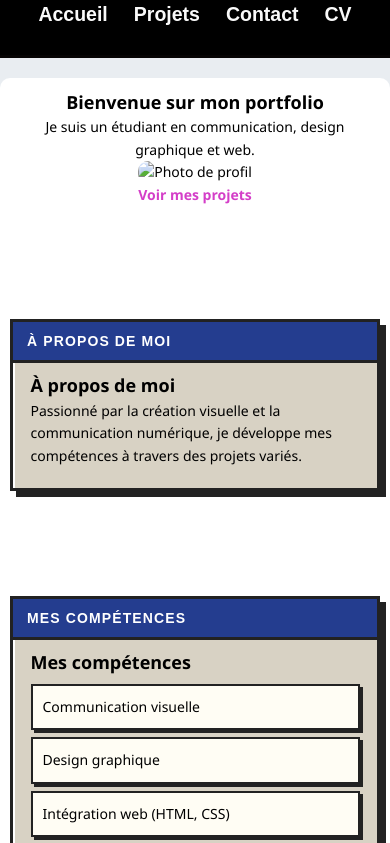
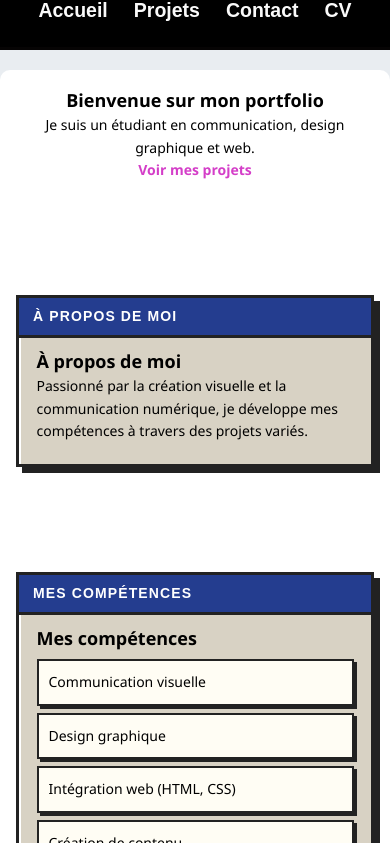
Before and after one commit to felixdeust/PortF-lix, a plain HTML site: page index.html in a window 390 px wide. Shown: the part 145-988 px from the top of the page. Drawn offline with Linux system fonts and the light colour scheme; a web font is replaced by a local one.

Commit message:
Moification

```diff
--- a/index.html
+++ b/index.html
@@ -37,7 +37,6 @@
         <section id="accueil">
             <h2>Bienvenue sur mon portfolio</h2>
             <p>Je suis un étudiant en communication, design graphique et web.</p>
-            <img src="images/photo-profil.jpg" alt="Photo de profil" width="200">
             <p><a href="projets.html">Voir mes projets</a></p>
         </section>
 
@@ -59,16 +58,12 @@
                 <li>Intégration web (HTML, CSS)</li>
                 <li>Création de contenu</li>
             </ul>
-        </section>
-
-        <!-- Section 4 : Projets récents -->
-
 
     </main>
 
     <!-- PIED DE PAGE -->
     <footer>
-        <p>&copy; 2026 Mon Portfolio. Tous droits réservés.</p>
+        <p> &copy; 2026 Mon Portfolio. Tous droits réservés.</p>
         <section id="contact-rapide">
             <h2>Me contacter</h2>
             <p>Une idée, un projet ? Écrivez-moi :</p>
@@ -76,7 +71,7 @@
         </section>
         <ul>
             <li><img src="images/linkedin-brands-solid.png" width="20"></li>
-            <li><a href="https://www.linkedin.com/in/félix-mabesoone-7b2b2b2b2/" target="_blank" rel="noopener noreferrer">LinkedIn</a></li>
+            <li><a href="https://www.linkedin.com/in/f%C3%A9lix-mabesoone-14587b406/" target="_blank" rel="noopener noreferrer">LinkedIn</a></li>
             <li><a href="https://www.instagram.com/fefew_11/" target="_blank" rel="noopener noreferrer">Instagram</a></li>
         </ul>
     </footer>
--- a/style.css
+++ b/style.css
@@ -1,69 +1,75 @@
+:root {
+  --cyan: #00aeef;
+  --bleu: #4a7ec2;
+  --texte: #000;
+  --fond: #fff;
+  --police: "Gantari", "Segoe UI", Helvetica, Arial, sans-serif;
+}
+
 * {
   box-sizing: border-box;
+  margin: 0;
+  padding: 0;
 }
 
-html,
-body {
+html {
   width: 100%;
   max-width: 100%;
   overflow-x: clip;
-}
-
-html {
   overscroll-behavior-x: none;
   font-size: clamp(14px, 1.2vw, 18px);
+  scroll-padding-top: 1rem;
 }
 
 body {
-  margin: 0;
-
+  min-height: 100vh;
+  width: 100%;
+  max-width: 100%;
+  overflow-x: clip;
+  font-family: var(--police);
+  color: var(--texte);
+  background: #e9edf1;
+  line-height: 1.35;
 }
 
-@media (max-width: 768px) {
-  .ma-colonne {
-    width: 100%;
-    flex-direction: column;
+ul,
+ol {
+  list-style: none;
 }
 
-  header,
-  main {
-    padding: 16px;
+a {
+  color: inherit;
+  text-decoration: none;
 }
 
-  header nav ul {
-    flex-wrap: wrap;
-    padding: 16px 0;
-    gap: 12px;
+a:hover,
+a:focus-visible {
+  text-decoration: underline;
 }
 
-  header nav ul li a {
-    font-size: clamp(18px, 5vw, 33px);
-
-  }
-}
 header {
   position: relative;
   isolation: isolate;
+  width: 100%;
   overflow: hidden;
-  background-color: #000000;
-  border-bottom: 3px solid hsl(0, 27%, 2%);
-  color: #ffffff;
-  font-family: "monsterific-bb", sans-serif;
-  font-weight: 400;
-  font-style: normal;
-  width: 100%;
-  padding: 20px;
-  text-align: center;
   display: flex;
   flex-direction: column;
   align-items: center;
   gap: 0.5rem;
+  padding: 20px;
+  border-bottom: 3px solid hsl(0, 27%, 2%);
+  background: #000;
+  color: #fff;
+  text-align: center;
+  font-family: "monsterific-bb", sans-serif;
+  font-weight: 400;
+  font-style: normal;
 }
 
 h1 {
+  width: 100%;
+  margin: 0;
   font-size: clamp(2.5rem, 15vw, 18.75rem);
-  margin: 0;
-  width: 100%;
   line-height: 0.9;
 }
 
@@ -72,20 +78,16 @@ header nav {
 }
 
 header nav ul {
-  list-style-type: none;
-  text-decoration: none;
+  display: flex;
+  flex-wrap: wrap;
+  align-items: center;
+  justify-content: center;
+  gap: clamp(12px, 3vw, 40px);
   color: #fafafa;
   font-family: "superpop-variable", sans-serif;
-  font-variation-settings: "wght" 200;
   font-size: clamp(1.125rem, 2.5vw, 2.5rem);
   font-weight: bold;
-  margin: 0;
-  padding: 0;
-  display: flex;
-  justify-content: center;
-  align-items: center;
-  flex-wrap: wrap;
-  gap: clamp(12px, 3vw, 40px);
+  font-variation-settings: "wght" 200;
 }
 
 header nav ul li a {
@@ -96,26 +98,20 @@ header nav ul li a {
 
 header nav ul li a:hover {
   transform: rotate(5deg);
-  background-color: #243d8f;
+  background: #243d8f;
+}
 
-  ;
-}
-body {
-  min-height: 100vh;
-  background-color: #fffdff;
-  color: #000000;
-}
 main {
+  max-width: 100%;
+  margin-top: 20px;
+  padding: 10px;
   display: flex;
   flex-wrap: wrap;
+  align-items: flex-start;
   justify-content: center;
-  align-items: flex-start;
   gap: 2rem;
-  padding: 10px;
-  background-color : #ffffff;
   border-radius: 10px;
-  margin-top: 20px;
-  max-width: 100%;
+  background: #fff;
   font-size: clamp(1rem, 1.25vw, 1.125rem);
   line-height: 1.6;
 }
@@ -127,46 +123,27 @@ main section {
 }
 
 main li {
-  background-color: #a7a7a7;
-  border-radius: 0px;
   padding: 10px;
+  border-radius: 0;
+  background: #a7a7a7;
 }
 
-/* Fenêtre rétro pour la section « Mes compétences » */
-main section#competence,
-main section#competences,
-main section#mes-competences,
-main section.competence,
-main section.competences {
-  flex: 1 1 calc(50% - 2rem);
-  position: relative;
-  max-width: 900px;
-  margin: 2.5rem 0 3rem;
-  padding: 3.5rem 1.25rem 1.5rem;
-  background: #d8d2c4;
-  border: 3px solid #222;
-  box-shadow: 6px 6px 0 #222, inset 2px 2px 0 #fff;
-  text-align: left;
+main h2 {
+  margin-right: 0;
+  font-size: clamp(18px, 3vw, 33px);
 }
 
-/* Fenêtre rétro pour la section « À propos de moi » */
-main section#apropos,
-main section#a-propos,
-main section#about,
-main section.apropos,
-main section.a-propos {
-  flex: 1 1 calc(50% - 2rem);
-  position: relative;
-  max-width: 900px;
-  margin: 2.5rem 0 3rem;
-  padding: 3.5rem 1.25rem 1.5rem;
-  background: #d8d2c4;
-  border: 3px solid #222;
-  box-shadow: 6px 6px 0 #222, inset 2px 2px 0 #fff;
-  text-align: left;
+main img {
+  max-width: 100%;
+  height: auto;
+  border-radius: 10px;
 }
 
-@media (max-width: 768px) {
+main a {
+  color: #d43ec8;
+  font-weight: bold;
+}
+
 main section#competence,
 main section#competences,
 main section#mes-competences,
@@ -177,8 +154,38 @@ main section.a-propos {
 main section#about,
 main section.apropos,
 main section.a-propos {
-    flex-basis: 100%;
+  position: relative;
+  flex: 1 1 calc(50% - 2rem);
+  max-width: 900px;
+  margin: 2.5rem 0 3rem;
+  padding: 3.5rem 1.25rem 1.5rem;
+  border: 3px solid #222;
+  background: #d8d2c4;
+  box-shadow: 6px 6px 0 #222, inset 2px 2px 0 #fff;
+  text-align: left;
 }
+
+main section#apropos::before,
+main section#a-propos::before,
+main section#about::before,
+main section.apropos::before,
+main section.a-propos::before,
+main section#competence::before,
+main section#competences::before,
+main section#mes-competences::before,
+main section.competence::before,
+main section.competences::before {
+  position: absolute;
+  inset: 0 0 auto;
+  padding: 0.55rem 1rem;
+  border-bottom: 3px solid #222;
+  background: #243d8f;
+  color: #fff;
+  font-family: "superpop-variable", sans-serif;
+  font-size: 1rem;
+  font-weight: bold;
+  letter-spacing: 0.08em;
+  text-align: left;
 }
 
 main section#apropos::before,
@@ -187,17 +194,6 @@ main section#about::before,
 main section.apropos::before,
 main section.a-propos::before {
   content: "À PROPOS DE MOI";
-  position: absolute;
-  inset: 0 0 auto;
-  padding: 0.55rem 1rem;
-  background: #243d8f;
-  border-bottom: 3px solid #222;
-  color: #fff;
-  font-family: "superpop-variable", sans-serif;
-  font-size: 1rem;
-  font-weight: bold;
-  letter-spacing: 0.08em;
-  text-align: left;
 }
 
 main section#competence::before,
@@ -206,17 +202,6 @@ main section#mes-competences::before,
 main section.competence::before,
 main section.competences::before {
   content: "MES COMPÉTENCES";
-  position: absolute;
-  inset: 0 0 auto;
-  padding: 0.55rem 1rem;
-  background: #243d8f;
-  border-bottom: 3px solid #222;
-  color: #fff;
-  font-family: "superpop-variable", sans-serif;
-  font-size: 1rem;
-  font-weight: bold;
-  letter-spacing: 0.08em;
-  text-align: left;
 }
 
 main section#competence li,
@@ -225,73 +210,60 @@ main section#mes-competences li,
 main section.competence li,
 main section.competences li {
   margin: 0.5rem 0;
+  border: 2px solid #222;
   background: #fffdf4;
-  border: 2px solid #222;
   box-shadow: 3px 3px 0 #222;
 }
 
-
-
-main h2 {
-  font-size: clamp(18px, 3vw, 33px);
-  margin-right: 0;
+@media (max-width: 768px) {
+  header,
+  main {
+    padding: 16px;
   }
 
-main img {
-  max-width: 100%;
-  height: auto;
-  border-radius: 10px;
+  header nav ul {
+    gap: 12px;
   }
 
-main a {
-  text-decoration: none;
-  color: #d43ec8;
-  font-weight: bold;
+  header nav ul li a {
+    font-size: clamp(18px, 5vw, 33px);
   }
 
-
-:root {
-  --cyan: #00aeef;
-  --bleu: #4a7ec2;
-  --texte: #000;
-  --fond: #fff;
-  --police: "Gantari", "Segoe UI", Helvetica, Arial, sans-serif;
+  .ma-colonne,
+  main section#competence,
+  main section#competences,
+  main section#mes-competences,
+  main section.competence,
+  main section.competences,
+  main section#apropos,
+  main section#a-propos,
+  main section#about,
+  main section.apropos,
+  main section.a-propos {
+    width: 100%;
+    flex-basis: 100%;
   }
 
-* { box-sizing: border-box; margin: 0; padding: 0; }
-
-html { scroll-padding-top: 1rem; }
-
-body {
-  font-family: var(--police);
-  color: var(--texte);
-  background: #e9edf1;
-  line-height: 1.35;
+  .ma-colonne {
+    flex-direction: column;
+  }
 }
 
-ul, ol { list-style: none; }
-a { color: inherit; text-decoration: none; }
-a:hover, a:focus-visible { text-decoration: underline; }
-
-
 footer {
-  section[id="contact-rapide"] {
-    margin-bottom: 5px;
-    margin-top: 5px;
+  padding: 10px;
+  background: #000;
+  color: #fff;
   text-align: center;
-
-
-  }
-  background-color: #000000;
-  color: #ffffff;
-  text-align: center;
-  padding: 10px;
-  font-family: "superpop-variable",   sans-serif;
+  font-family: "superpop-variable", sans-serif;
   font-variation-settings: "wght" 200;
 }
 
+footer section[id="contact-rapide"] {
+  margin: 5px 0;
+  text-align: center;
+}
+
 footer img {
+  margin-right: 10px;
   vertical-align: middle;
-  margin-right: 10px;
-
 }
--- a/style2.css
+++ b/style2.css
@@ -1,23 +1,139 @@
 
  * {
   box-sizing: border-box;
+  margin: 0;
+  padding: 0;
+}
+
+:root {
+  --police: "Gantari", "Segoe UI", Helvetica, Arial, sans-serif;
 }
 
 html,
 body {
   width: 100%;
   max-width: 100%;
-  overflow-x: clip;
 }
 
 html {
+  overflow-x: clip;
   overscroll-behavior-x: none;
+  scroll-padding-top: 1rem;
   font-size: clamp(14px, 1.2vw, 18px);
 }
 
 body {
-  margin: 0;
+  min-height: 100vh;
+  overflow-x: clip;
+  background: #000;
+  color: #000;
+  font-family: var(--police);
+  line-height: 1.35;
+}
 
+ul,
+ol {
+  list-style: none;
+}
+
+a {
+  color: inherit;
+  text-decoration: none;
+}
+
+header {
+  position: relative;
+  isolation: isolate;
+  width: 100%;
+  overflow: hidden;
+  display: flex;
+  flex-direction: column;
+  align-items: center;
+  gap: 0.5rem;
+  padding: 20px;
+  border-bottom: 3px solid hsl(0, 27%, 2%);
+  background: #000;
+  color: #fff;
+  font-family: "monsterific-bb", sans-serif;
+  font-style: normal;
+  font-weight: 400;
+  text-align: center;
+}
+
+h1 {
+  width: 100%;
+  font-size: clamp(2.5rem, 15vw, 18.75rem);
+  line-height: 0.9;
+}
+
+header nav {
+  width: 100%;
+}
+
+header nav ul {
+  display: flex;
+  justify-content: center;
+  align-items: center;
+  flex-wrap: wrap;
+  gap: clamp(12px, 3vw, 40px);
+  color: #fafafa;
+  font-family: "superpop-variable", sans-serif;
+  font-size: clamp(1.125rem, 2.5vw, 2.5rem);
+  font-variation-settings: "wght" 200;
+  font-weight: bold;
+}
+
+header nav ul li a {
+  display: inline-block;
+  padding: 7px;
+  transition: transform 0.3s ease;
+}
+
+header nav ul li a:hover {
+  border: 2px solid #000;
+  background: #243d8f;
+  transform: rotate(5deg);
+}
+
+main {
+  max-width: 100%;
+  margin-top: 20px;
+  display: flex;
+  flex-wrap: wrap;
+  justify-content: center;
+  align-items: flex-start;
+  gap: 2rem;
+  padding: 10px;
+  border-radius: 10px;
+  background: #fff;
+  font-size: clamp(1rem, 1.25vw, 1.125rem);
+  line-height: 1.6;
+}
+
+main section {
+  width: 100%;
+  margin-bottom: 50px;
+  text-align: center;
+}
+
+main h2 {
+  font-size: clamp(16px, 2.2vw, 24px);
+}
+
+main img {
+  max-width: 100%;
+  height: auto;
+  border-radius: 10px;
+}
+
+main a {
+  color: #d43ec8;
+  font-weight: bold;
+}
+
+main a:hover,
+main a:focus-visible {
+  text-decoration: underline;
 }
 
 @media (max-width: 768px) {
@@ -32,141 +148,10 @@ body {
   }
 
   header nav ul {
-    flex-wrap: wrap;
-    padding: 16px 0;
     gap: 12px;
   }
 
   header nav ul li a {
     font-size: clamp(18px, 5vw, 33px);
-
   }
 }
-header {
-  position: relative;
-  isolation: isolate;
-  overflow: hidden;
-  background-color: #000000;
-  border-bottom: 3px solid hsl(0, 27%, 2%);
-  color: #ffffff;
-  font-family: "monsterific-bb", sans-serif;
-  font-weight: 400;
-  font-style: normal;
-  width: 100%;
-  padding: 20px;
-  text-align: center;
-  display: flex;
-  flex-direction: column;
-  align-items: center;
-  gap: 0.5rem;
-}
-
-h1 {
-  font-size: clamp(2.5rem, 15vw, 18.75rem);
-  margin: 0;
-  width: 100%;
-  line-height: 0.9;
-}
-
-header nav {
-  width: 100%;
-}
-
-header nav ul {
-  list-style-type: none;
-  text-decoration: none;
-  color: #fafafa;
-  font-family: "superpop-variable", sans-serif;
-  font-variation-settings: "wght" 200;
-  font-size: clamp(1.125rem, 2.5vw, 2.5rem);
-  font-weight: bold;
-  margin: 0;
-  padding: 0;
-  display: flex;
-  justify-content: center;
-  align-items: center;
-  flex-wrap: wrap;
-  gap: clamp(12px, 3vw, 40px);
-}
-
-header nav ul li a {
-  display: inline-block;
-  padding: 7px;
-  transition: transform 0.3s ease;
-}
-
-header nav ul li a:hover {
-  transform: rotate(5deg);
-  background-color: #243d8f;
-  border: 2px solid #000000;
-}
-body {
-  min-height: 100vh;
-  background-color: #fffdff;
-  color: #000000;
-}
-main {
-  display: flex;
-  flex-wrap: wrap;
-  justify-content: center;
-  align-items: flex-start;
-  gap: 2rem;
-  padding: 10px;
-  background-color : #ffffff;
-  border-radius: 10px;
-  margin-top: 20px;
-  max-width: 100%;
-  font-size: clamp(1rem, 1.25vw, 1.125rem);
-  line-height: 1.6;
-}
-
-
-main section {
-  width: 100%;
-  margin-bottom: 50px;
-  text-align: center;
-}
-
-
-
-main h2 {
-  font-size: clamp(16px, 2.2vw, 24px);
-  margin-right: 0;
-}
-
-main img {
-  max-width: 100%;
-  height: auto;
-  border-radius: 10px;
-}
-
-
-main a {
-  text-decoration: none;
-  color: #d43ec8;
-  font-weight: bold;
-}
-
-
-:root {
-  --cyan: #00aeef;
-  --bleu: #4a7ec2;
-  --texte: #000;
-  --fond: #fff;
-  --police: "Gantari", "Segoe UI", Helvetica, Arial, sans-serif;
-}
-
-* { box-sizing: border-box; margin: 0; padding: 0; }
-
-html { scroll-padding-top: 1rem; }
-
-body {
-  font-family: var(--police);
-  color: var(--texte);
-  background: #000000;
-  line-height: 1.35;
-}
-
-ul, ol { list-style: none; }
-a { color: inherit; text-decoration: none; }
-a:hover, a:focus-visible { text-decoration: underline; }
--- a/styleCon.css
+++ b/styleCon.css
@@ -6,17 +6,17 @@ html,
 body {
   width: 100%;
   max-width: 100%;
-  overflow-x: clip;
 }
 
 html {
+  overflow-x: clip;
   overscroll-behavior-x: none;
   font-size: clamp(14px, 1.2vw, 18px);
+  scroll-padding-top: 1rem;
 }
 
 body {
   margin: 0;
-
 }
 
 @media (max-width: 768px) {
@@ -38,7 +38,6 @@ body {
 
   header nav ul li a {
     font-size: clamp(18px, 5vw, 33px);
-
   }
 }
 header {
@@ -97,13 +96,13 @@ header nav ul li a {
 header nav ul li a:hover {
   transform: rotate(5deg);
   background-color: #243d8f;
-
-  ;
 }
 body {
   min-height: 100vh;
-  background-color: #fffdff;
+  background-color: #e9edf1;
   color: #000000;
+  font-family: "Gantari", "Segoe UI", Helvetica, Arial, sans-serif;
+  line-height: 1.35;
 }
 main {
   display: flex;
@@ -112,7 +111,7 @@ main {
   align-items: flex-start;
   gap: 2rem;
   padding: 10px;
-  background-color : #ffffff;
+  background-color: #ffffff;
   border-radius: 10px;
   margin-top: 20px;
   max-width: 100%;
@@ -250,28 +249,20 @@ main a {
 }
 
 
-:root {
-  --cyan: #00aeef;
-  --bleu: #4a7ec2;
-  --texte: #000;
-  --fond: #fff;
-  --police: "Gantari", "Segoe UI", Helvetica, Arial, sans-serif;
+ul,
+ol {
+  list-style: none;
 }
 
-* { box-sizing: border-box; margin: 0; padding: 0; }
-
-html { scroll-padding-top: 1rem; }
-
-body {
-  font-family: var(--police);
-  color: var(--texte);
-  background: #e9edf1;
-  line-height: 1.35;
+a {
+  color: inherit;
+  text-decoration: none;
 }
 
-ul, ol { list-style: none; }
-a { color: inherit; text-decoration: none; }
-a:hover, a:focus-visible { text-decoration: underline; }
+a:hover,
+a:focus-visible {
+  text-decoration: underline;
+}
 
 
 footer {
@@ -345,7 +336,6 @@ footer section[id="contact-rapide"] input[type="submit"] {
 }
 
 footer img {
+  margin-right: 10px;
   vertical-align: middle;
-  margin-right: 10px;
-
 }
```
Also changed, not shown: src/input.css (+6 -1 lines). Lines whose indentation alone changed are shown as unchanged.
